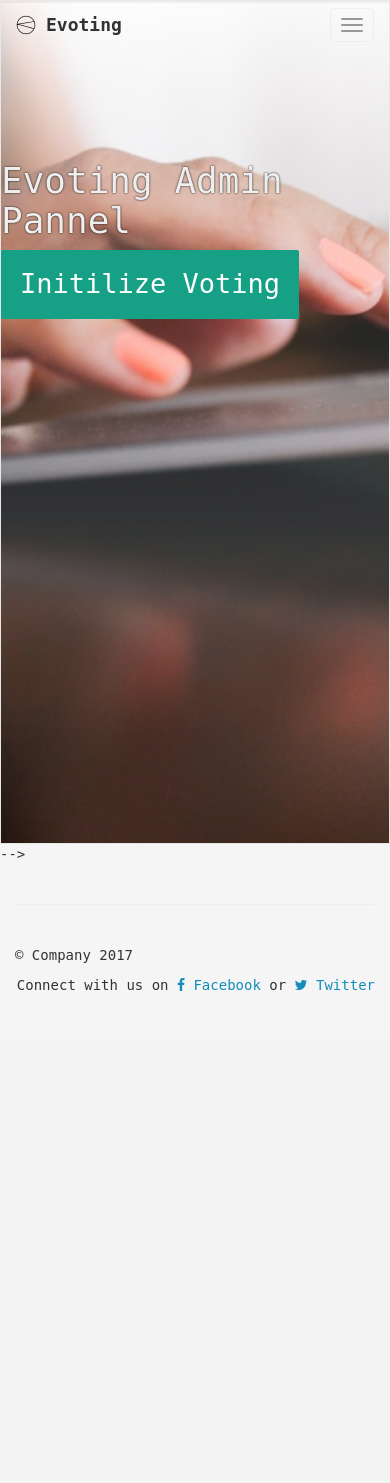
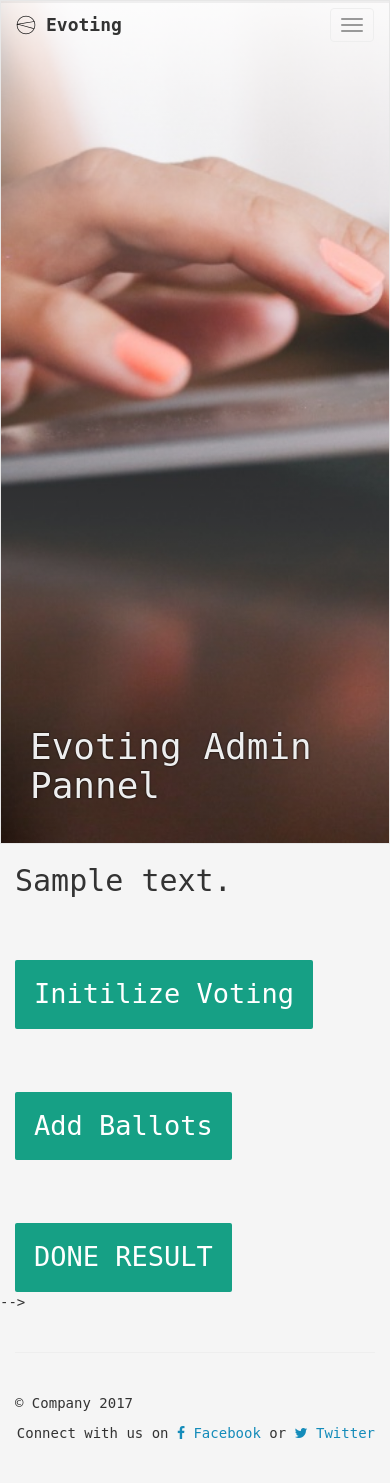
Before and after one commit to froyobin/evoting_web_end, a Django app: template src/polls/templates/polls/voting_admin.html in a window 390 px wide; the page is wider, and only the part inside the window is pictured. Before the commit the page ends 991 px from the top of that part, so only its background shows below. Run offline with Django 3.2, Linux system fonts and the light colour scheme; the template is opened without the code that fills it: most values are stand-ins (such as "Sample title", 1, 10 or a date in 2020); some libraries are stand-ins or nearby versions.

Commit message:
finish admin side calls

```diff
--- a/src/evoting/settings/base.py
+++ b/src/evoting/settings/base.py
@@ -40,7 +40,7 @@ TEMPLATES = [
         },
     },
 ]
-
+CORS_ORIGIN_ALLOW_ALL = True
 # Use 12factor inspired environment variables or from a file
 import environ
 env = environ.Env()
@@ -58,7 +58,7 @@ if exists(env_file):
 # Raises ImproperlyConfigured exception if SECRET_KEY not in os.environ
 SECRET_KEY = env('SECRET_KEY')
 
-ALLOWED_HOSTS = []
+ALLOWED_HOSTS = ['*']
 
 # Application definition
 
@@ -122,7 +122,7 @@ USE_TZ = True
 
 STATIC_URL = '/static/'
 
-ALLOWED_HOSTS = []
+#ALLOWED_HOSTS = []
 
 # Crispy Form Theme - Bootstrap 3
 CRISPY_TEMPLATE_PACK = 'bootstrap3'
--- a/src/polls/templates/polls/voting_admin.html
+++ b/src/polls/templates/polls/voting_admin.html
@@ -1,4 +1,8 @@
 {% extends "base.html" %}
+
+<style type="text/css">
+h2.invisible {visibility:hidden}
+</style>
 
 {% load staticfiles %}
 {% load crispy_forms_tags %}
@@ -21,10 +25,25 @@
 
 {% block splash %}
   <div class="jumbotron jumbotron-carousel corporate-jumbo">
-    <!--<div class="container">-->
-      <div class="row">
-        <div class="col-md-8 col-sm-8">
+    <div class="container">
+        <!--< class="col-md-8 col-sm-8">-->
           <h1>Evoting Admin Pannel</h1>
+
+
+</div>
+</div>
+
+  {% for question in latest_question_list %}
+       <div class="col-lg-4">
+           <section class="progress-demo">
+        <h2>{{ question.question_text }}</h2>
+           </section>
+      <!--<p><a class="btn btn-primary" href="{% url 'polls:detail' question.id %}" role="button">View details &raquo;</a></p>-->
+           <h2 class="invisible", id="candidate">{{question.choice_set.count}}</h2>
+
+
+
+
 	  <!--<a class="btn btn-primary" href="{% url 'accounts:signup' %}"-->
          <!--role="button">Initilize Voting</a>-->
                 <section class="progress-demo">
@@ -32,14 +51,24 @@
                <button id= "INIT" class="ladda-button" data-color="mint"
                        data-style="expand-right" data-size="xl">Initilize Voting</button>
                     </section>
+                    <h2 class="invisible">placeholder</h2>
+                 <section class="progress-demo-add">
+                <!--<section class="button-demo">-->
+               <button id= "ADD" class="ladda-button" data-color="mint"
+                       data-style="expand-right" data-size="xl">Add Ballots</button>
+                    </section>
+                    <h2 class="invisible">placeholder</h2>
+               <section class="progress-demo-result">
+                <!--<section class="button-demo">-->
+               <button name="aabbccdd" id= "RESULT" class="ladda-button"
+                       data-color="mint"
+                       data-style="expand-right" data-size="xl">DONE
+                   RESULT</button>
+                    </section>
+
 
     </div>
-        <div class="col-md-4 col-sm-4">
-
-        </div>
-      </div>
-    <!--</div>-->
-  </div>
+   {% endfor %}
 {% endblock splash %}
 
 <!--{% block container %}-->
@@ -81,7 +110,7 @@
   <!--</div>-->
 <!--</div>-->
 
-<!--{% endblock container %}-->
+{% endblock container %}
 
 {% block scripts %}
 <script src="{% static 'site/js/site.js' %}"></script>
@@ -89,26 +118,113 @@
 <script src="{% static 'site/dist_loading/ladda.min.js' %}"></script>
 
 <script>
-
 			// Bind normal buttons
 			Ladda.bind( '.button-demo button', { timeout: 2000 } );
 
 			// Bind progress buttons and simulate loading progress
 			Ladda.bind( '.progress-demo button', {
 				callback: function( instance ) {
+
     					var progress = 0;
     					var interval = setInterval( function() {
     						progress = Math.min( progress + Math.random() * 0.1, 1 );
     						instance.setProgress( progress );
-						if( progress === 1 ) {
+//    						if( progress === 1 ) {
+//    							instance.stop();
+//    						}
+    					}, 200 );
+
+//                 $.post('http://localhost:3000/admin/init',
+//                     function(result){
+//                         alert(result)
+//                         alert("aa")
+//                         instance.stop()
+//                         clearInterval( interval );
+//                });
+
+
+//                    $.ajax({
+//                        type: "POST",
+//                        dataType: 'application/json',
+////                         headers: {'Content-Type': 'application/x-www-form-urlencoded'},
+//                        headers:{'Access-Control-Allow-Origin': '*'},
+//                        url: 'http://127.0.0.1:3000/admin/init/',
+//                        data:{csrfmiddlewaretoken:"{{csrf_token}}"},
+////                        username: 'user',
+////                        password: 'pass',
+//                        crossDomain : true,
+//                        xhrFields: {
+//                            withCredentials: false
+//                        }
+//                    })
+//                        .done(function( data ) {
+//                            console.log("done");
+//                            alert("done")
+//                        })
+//                        .fail( function(xhr, textStatus, errorThrown) {
+//                            alert("eeeeeeeeeeeeeee")
+//                            alert(xhr.responseText);
+//                            alert(textStatus);
+//                        });
+
+
+          $.post('http://127.0.0.1:3000/admin/init/',
+                     {csrfmiddlewaretoken:"{{csrf_token}}"},
+                     function(result){
                         instance.stop();
                         clearInterval( interval );
-						}
-					}, 200 );
-                    document.getElementById("INIT").innerHTML = "Initialization"
+                });
+
+                    document.getElementById("INIT").innerHTML = "Done"
 				}
 			}
 			);
+
+			Ladda.bind( '.progress-demo-add button', {
+				callback: function( instance ) {
+
+                var progress = 0;
+                var interval = setInterval( function() {
+                    progress = Math.min( progress + Math.random() * 0.1, 1 );
+                    instance.setProgress( progress );
+                }, 200 );
+
+
+          $.post('http://127.0.0.1:3000/admin/add/',
+                     {csrfmiddlewaretoken:"{{csrf_token}}"},
+                     function(result){
+                        instance.stop();
+                        clearInterval( interval );
+                });
+                    document.getElementById("ADD").innerHTML = "Done"
+				}
+			}
+			);
+
+			Ladda.bind( '.progress-demo-result button', {
+				callback: function( instance ) {
+
+    					var progress = 0;
+    					var interval = setInterval( function() {
+    						progress = Math.min( progress + Math.random() * 0.1, 1 );
+    						instance.setProgress( progress );
+    					}, 200 );
+
+    			var choices = document.getElementById("candidate").innerHTML
+          $.post('http://127.0.0.1:3000/admin/result/',
+//                     {csrfmiddlewaretoken:"{{csrf_token}}",candidate:"{{ question.choice_set.count }}"},
+               {csrfmiddlewaretoken:"{{csrf_token}}",candidate:choices},
+                     function(result){
+                        instance.stop();
+                        clearInterval( interval );
+                });
+                    document.getElementById("RESULT").innerHTML = "Done"
+				}
+			}
+			);
+
+
+
 
 			// You can control loading explicitly using the JavaScript API
 			// as outlined below:
--- a/src/polls/templates/polls/voting_detail.html
+++ b/src/polls/templates/polls/voting_detail.html
@@ -25,7 +25,7 @@
       <div class="row">
         <div class="col-md-8 col-sm-8">
           <h1>{% include "_brandname.html" %}</h1>
-          <p>Cras justo odio, dapibus ac facilisis in, egestas eget quam.</p>
+          <p>This is a demo voting system on blockChain.</p>
 	  <a class="btn btn-primary" href="{% url 'accounts:signup' %}" role="button">Sign up for Free!</a>
         </div>
         <div class="col-md-4 col-sm-4">
--- a/src/polls/views.py
+++ b/src/polls/views.py
@@ -10,7 +10,7 @@ from django.contrib.auth.mixins import UserPassesTestMixin
 
 class IndexView(UserPassesTestMixin, generic.ListView):
     template_name = 'polls/voting_admin.html'
-
+    model = Question
     context_object_name = 'latest_question_list'
     login_url = '/about'
     redirect_field_name = 'redirect_to'
```
Lines whose indentation alone changed are shown as unchanged.
